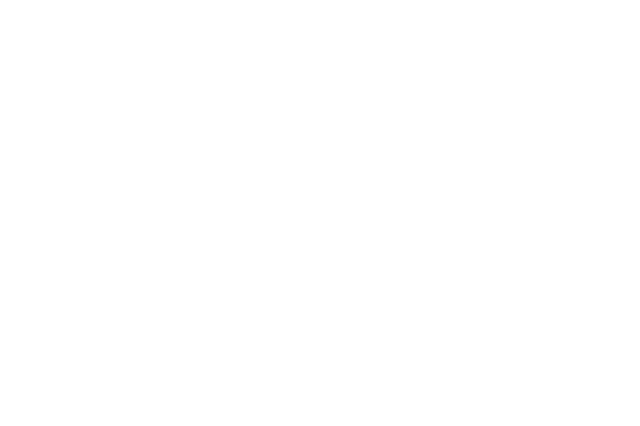
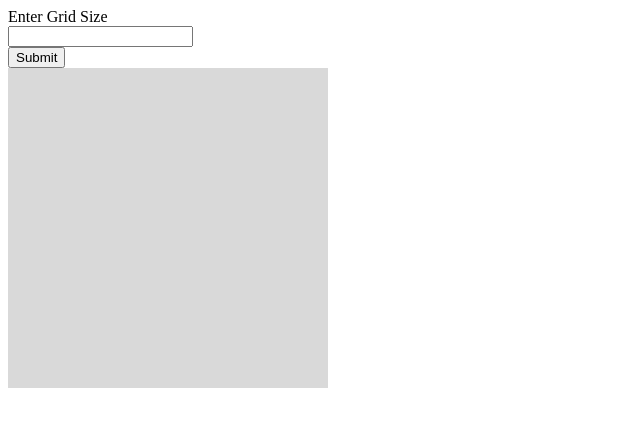
Before and after one commit to AngelCia/etch-a-sketch, a plain HTML site: page index.html in a window 1280 px wide. Shown: the whole page, without its empty margins (0-640 px from the left). Drawn offline with Linux system fonts and the light colour scheme.

Commit message:
base html layout

```diff
--- a/index.html
+++ b/index.html
@@ -3,9 +3,14 @@
 <head>
     <meta charset="UTF-8">
     <meta name="viewport" content="width=device-width, initial-scale=1.0">
+    <link rel="stylesheet" href="styles.css"/>
+    <script src="script.js" defer></script>
     <title>Etch-A-Sketch</title>
 </head>
 <body>
-
+    <label>Enter Grid Size</label><br>
+    <input type="text" id = "my text"><br>
+    <button id="fgridSize" type="button">Submit</button>
+    <div class="container" id="main"></div>
 </body>
 </html>
--- /dev/null
+++ b/script.js
@@ -0,0 +1,23 @@
+containerEl = document.getElementById("main");
+
+function createAllDivs(num){
+    for(let i = 0; i < num; i++){
+        let outDiv = document.createElement("div");
+        outDiv.classList.add("outer");
+        createInnerDivs(num, outDiv);
+        document.getElementById("main").appendChild(outDiv);
+    }
+}
+
+function createInnerDivs(num, outerDiv){
+    for(let x = 0; x < num; x++){
+        let innerDiv = document.createElement("div");
+        innerDiv.classList.add("inner");
+        outerDiv.appendChild(innerDiv);
+    }
+}
+
+
+
+
+createAllDivs(16);
--- /dev/null
+++ b/styles.css
@@ -0,0 +1,15 @@
+.outer{
+    display: flex;
+    margin: 0px;
+}
+
+.inner{
+    background-color: #d9d9d9;
+    width: 20px;
+    height: 20px;
+    margin: 0px;
+}
+
+.inner:hover{
+    background-color: #9577d5;
+}
```
